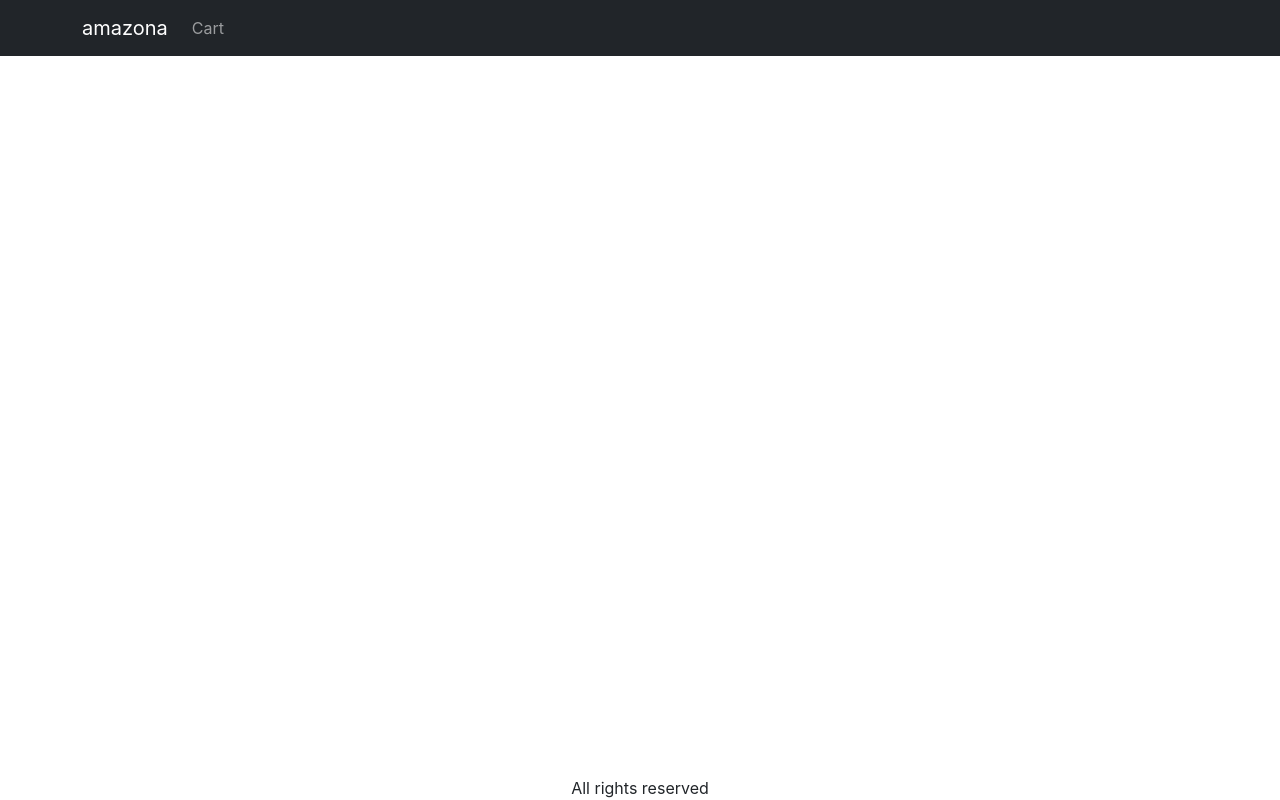
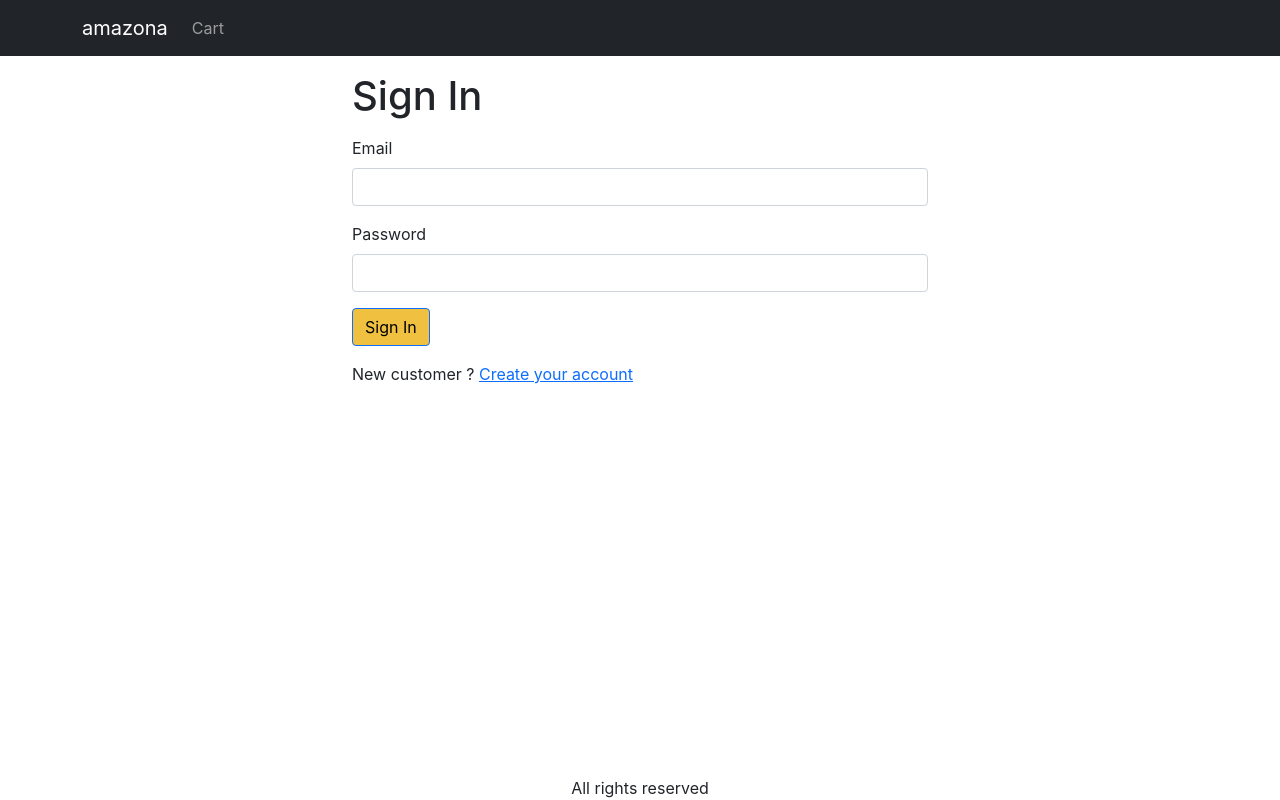
Before and after one commit to bikovtimur13/e-commerce-test, a React (Create React App) app: page /signin in a window 1280 px wide. Built offline with nearby package versions, Linux system fonts and the light colour scheme.

Commit message:
ADD:Authentication

```diff
--- a/src/App.js
+++ b/src/App.js
@@ -1,9 +1,10 @@
 import { BrowserRouter, Routes, Route, Link } from 'react-router-dom';
 import React, { useContext } from 'react';
 import './App.css';
-import HomeScreen from './components/HomeScreen';
-import ProductScreen from './components/ProductScreen';
-import CartScreen from './components/CartScreen';
+import HomeScreen from './screens/HomeScreen';
+import ProductScreen from './screens/ProductScreen';
+import CartScreen from './screens/CartScreen';
+import SigninScreen from './screens/SigninScreen';
 import { Navbar, Container, Nav, Badge } from 'react-bootstrap';
 import { LinkContainer } from 'react-router-bootstrap';
 import { Store } from './Store';
@@ -38,7 +39,8 @@
           <Container className="mt-3">
             <Routes>
               <Route path="/product/:slug" element={<ProductScreen />} />
-              <Route path="cart" element={<CartScreen />} />
+              <Route path="/cart" element={<CartScreen />} />
+              <Route path="/signin" element={<SigninScreen />} />
               <Route path="/" element={<HomeScreen />} />
             </Routes>
           </Container>
--- a/src/index.css
+++ b/src/index.css
@@ -51,3 +51,7 @@
 .img-thumbnail {
   height: 80px;
 }
+
+.small-container {
+  max-width: 600px;
+}
--- a/src/components/CartScreen.js
+++ b/src/screens/CartScreen.js
@@ -3,7 +3,7 @@
 import { Store } from '../Store';
 import { Row, Col, ListGroup, Button, Card } from 'react-bootstrap';
 import { Link, useNavigate } from 'react-router-dom';
-import MessageBox from './MessageBox';
+import MessageBox from '../components/MessageBox';
 import axios from 'axios';
 
 function CartScreen() {
@@ -26,7 +26,7 @@
         ctxDispatch({ type: 'CART_REMOVE_ITEM', payload: item });
     }
     const checkoutHandler = () => {
-        navigate('signin?redirect=/shipping');
+        navigate('/signin?redirect=/shipping');
     }
     return (
         <div>
--- a/src/components/HomeScreen.js
+++ b/src/screens/HomeScreen.js
@@ -1,7 +1,7 @@
 import React, { useEffect, useReducer } from 'react';
-import Product from './Product';
-import LoadingBox from './LoadingBox';
-import MessageBox from './MessageBox';
+import Product from '../components/Product';
+import LoadingBox from '../components/LoadingBox';
+import MessageBox from '../components/MessageBox';
 import axios from 'axios';
 import logger from 'use-reducer-logger';
 import { Row, Col } from 'react-bootstrap';
--- a/src/components/ProductScreen.js
+++ b/src/screens/ProductScreen.js
@@ -3,9 +3,9 @@
 import axios from 'axios';
 import { Card, ListGroup, Badge, Row, Col, Button } from 'react-bootstrap';
 import { Helmet } from 'react-helmet-async';
-import Rating from './Rating';
-import MessageBox from './MessageBox';
-import LoadingBox from './LoadingBox';
+import Rating from '../components/Rating';
+import MessageBox from '../components/MessageBox';
+import LoadingBox from '../components/LoadingBox';
 import { getError } from '../utils';
 import { Store } from '../Store';
 
--- /dev/null
+++ b/src/screens/SigninScreen.js
@@ -0,0 +1,38 @@
+import React from 'react';
+import { Container, Form, Button } from 'react-bootstrap';
+import { Helmet } from 'react-helmet-async';
+import { Link, useLocation } from 'react-router-dom';
+
+function SigninScreen() {
+    const { search } = useLocation();
+    const redirectInUrl = new URLSearchParams(search).get('redirect');
+    const redirect = redirectInUrl ? redirectInUrl : '/';
+
+    return (
+        <Container className="small-container">
+            <Helmet>
+                <title>Sign In</title>
+            </Helmet>
+            <h1 className="my-3">Sign In</h1>
+            <Form>
+                <Form.Group className="mb-3" controlId="email">
+                    <Form.Label>Email</Form.Label>
+                    <Form.Control type="email" required />
+                </Form.Group>
+                <Form.Group className="mb-3" controlId="password">
+                    <Form.Label>Password</Form.Label>
+                    <Form.Control type="password" required />
+                </Form.Group>
+                <div className="mb-3">
+                    <Button type="submit">Sign In</Button>
+                </div>
+                <div className="mb-3">
+                    New customer ? {' '}
+                    <Link to={`/signup?redirect=${redirect}`}>Create your account</Link>
+                </div>
+            </Form>
+        </Container>
+    );
+};
+
+export default SigninScreen;
```
